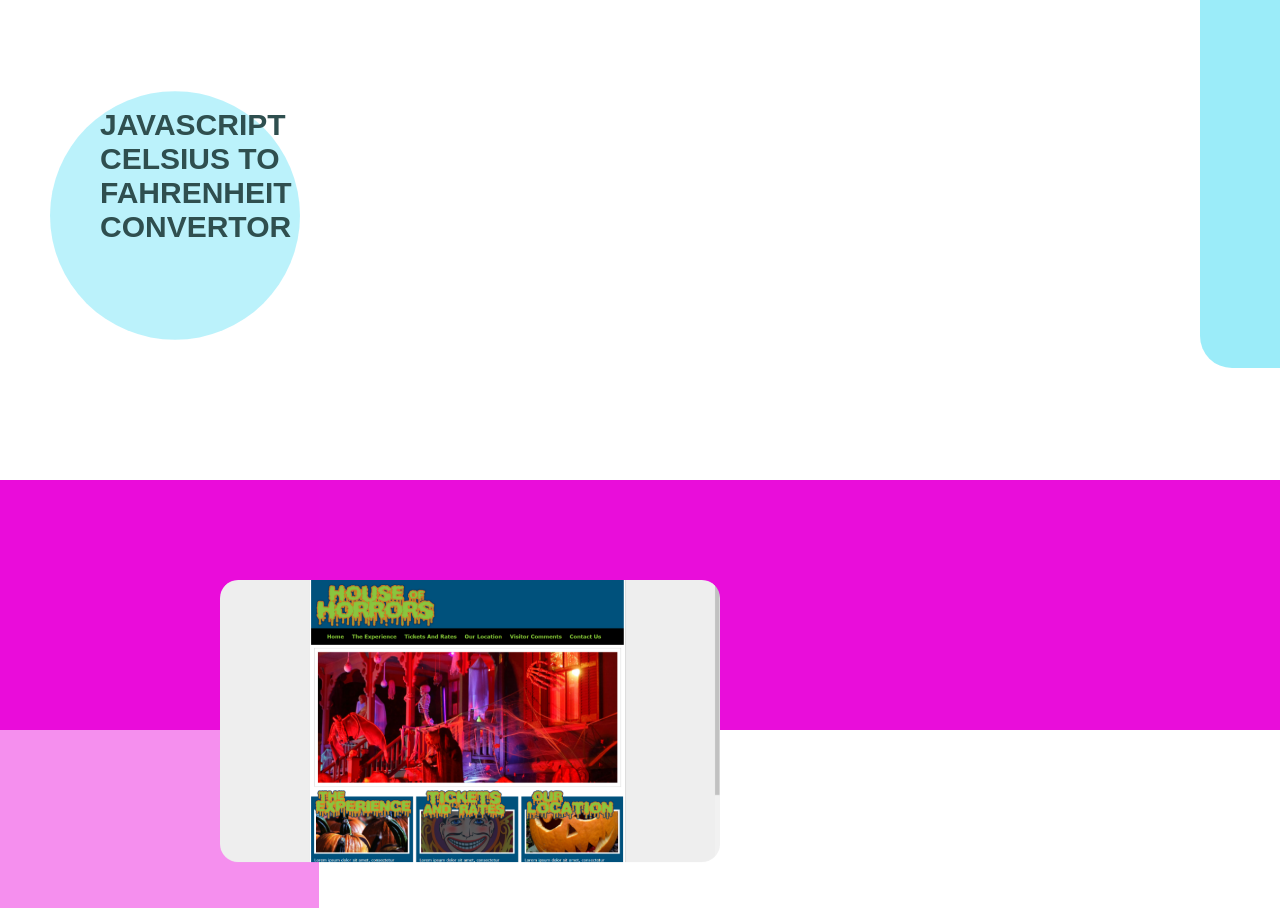
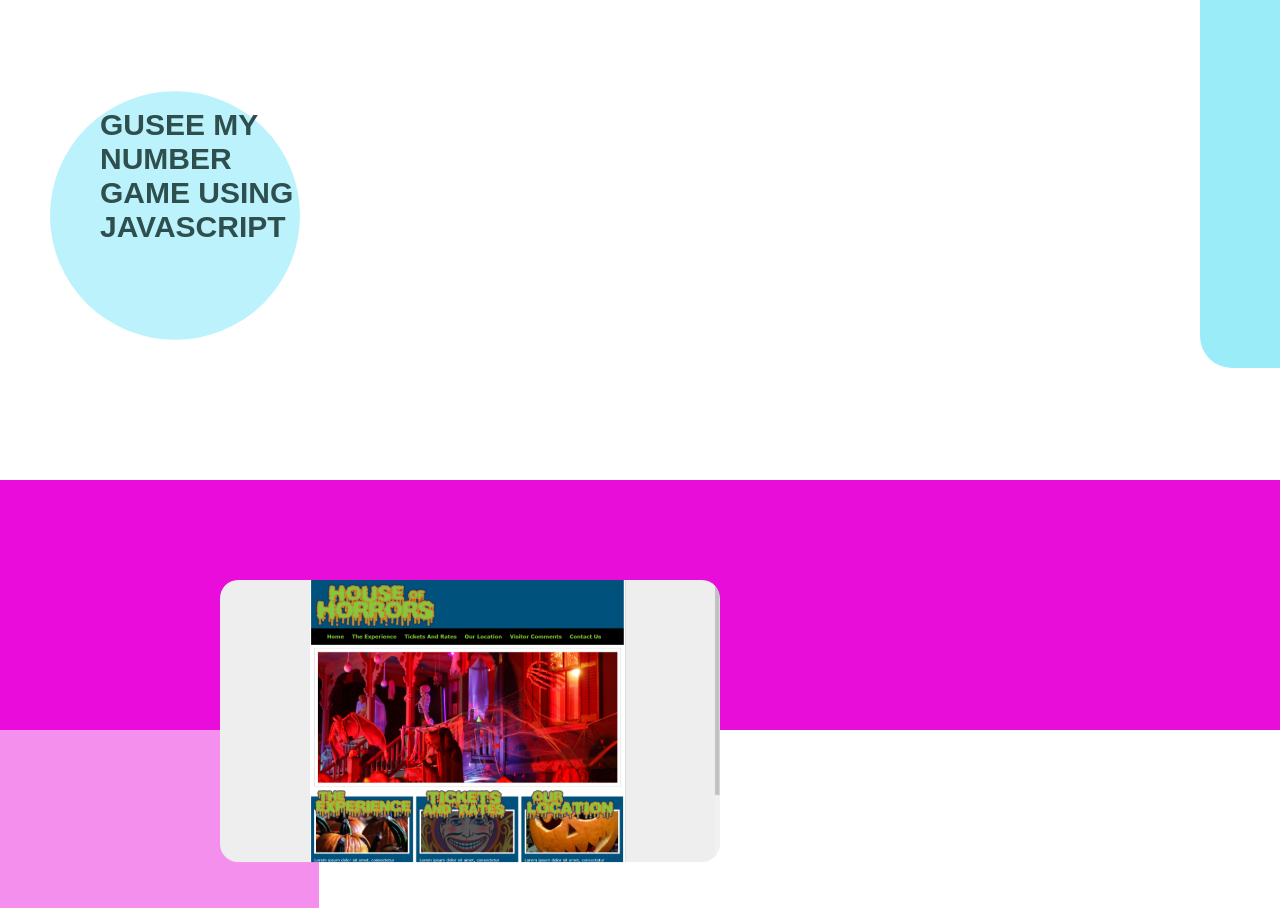
Before and after one commit to GanyaMaddikere/ganyaMaddikere.io, a plain HTML site: page index.html in a window 1280 px wide. Shown: the part 3182-4090 px from the top of the page. Drawn offline with nearby package versions, Linux system fonts and the light colour scheme.

Commit message:
Update index.html

```diff
--- a/index.html
+++ b/index.html
@@ -638,7 +638,7 @@
                 <div class="image-1"><a href="projects/javascript/eer.html" target="_blank"><img src="images/tempe3.png" alt=""></a></div>
                 <div class="rectangle-TEM1"></div>
                 <div class="rectangle-TEM2"></div>
-                <p class="pp"> JavaScript celsius to  fahrenheit  Convertor </p>
+                <p class="pp"> Gusee My Number Game using JavaScript </p>
                 <svg class="tem-3" width="518" height="515" viewBox="0 0 518 515">
                     <ellipse id="tem-3" cx="259" cy="257.5" rx="259" ry="257.5" fill="#26d6f1" opacity="0.31"/>
                 </svg>
```
